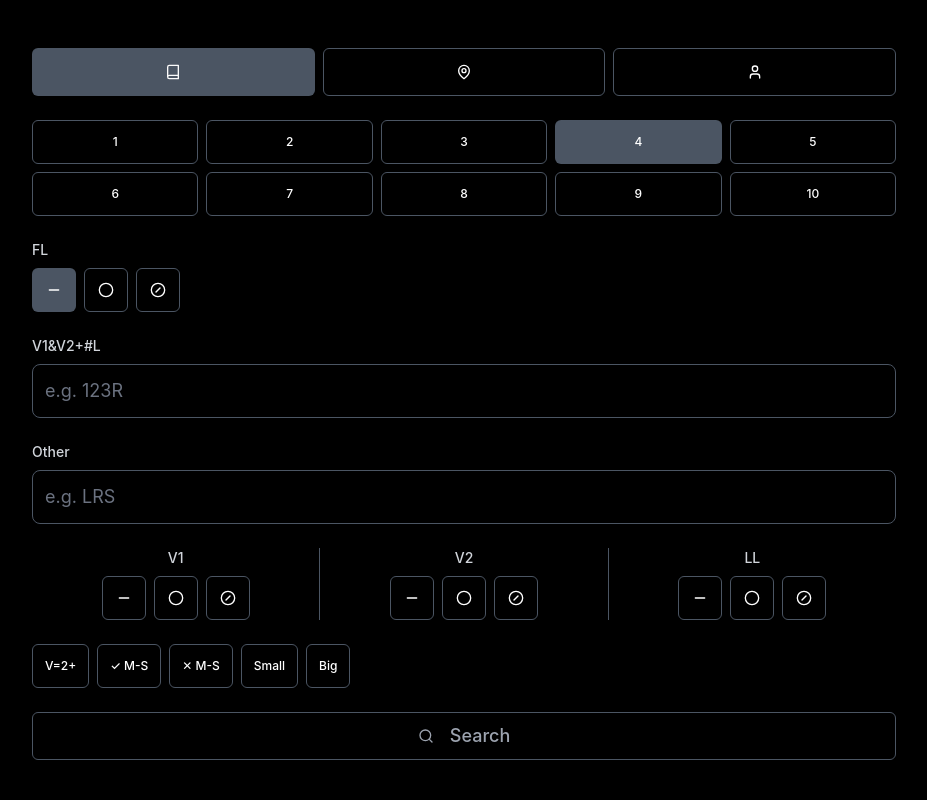
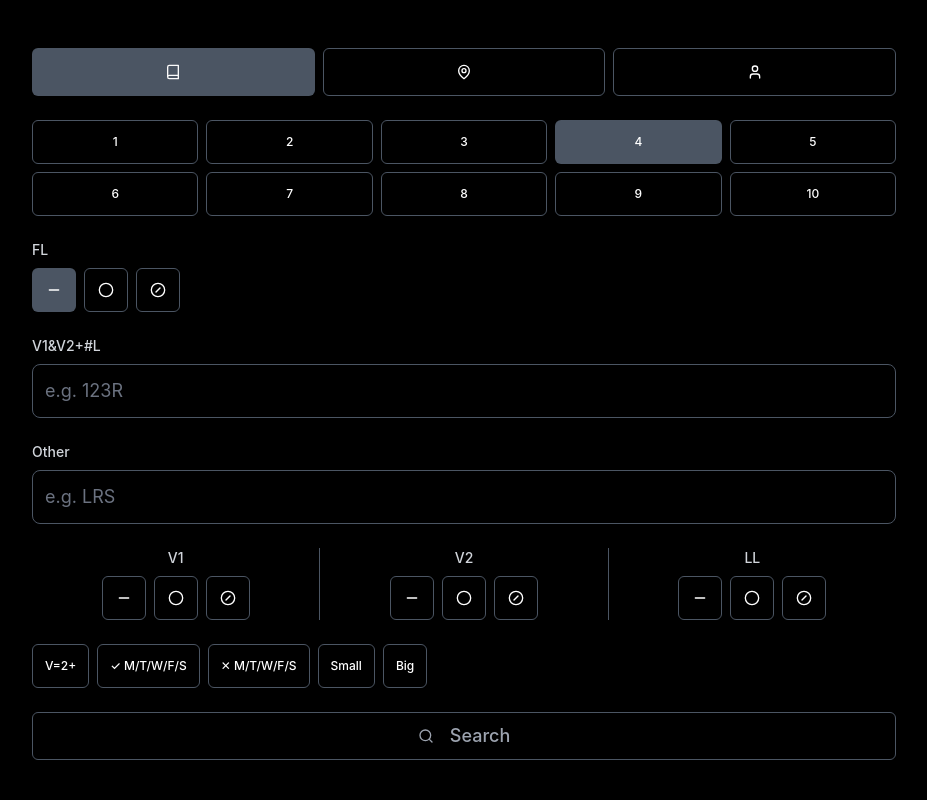
Before and after one commit to ryanod2014/enigma, a React (Vite) app in the folder web/: page / in a window 1280 px wide. Shown: the top 800 px of the page, without its empty margins (176-1103 px from the left). Built offline with nearby package versions, Linux system fonts and the light colour scheme.

Commit message:
UI: update M/T/W/F/S buttons and reorder city/country row; place-only small/big already conditional

```diff
--- a/web/src/pages/App.tsx
+++ b/web/src/pages/App.tsx
@@ -534,8 +534,8 @@ export default function App() {
               V=2+
             </Button>
             {/* MTSF buttons inline */}
-            <Button variant={msFilter === 'yes' ? 'default' : 'outline'} size="sm" className={`h-11 ${msFilter === 'yes' ? 'bg-gray-600' : 'bg-transparent border-gray-600'}`} onClick={() => setMsFilter(msFilter === 'yes' ? 'all' : 'yes')}>✓ M-S</Button>
-            <Button variant={msFilter === 'no' ? 'default' : 'outline'} size="sm" className={`h-11 ${msFilter === 'no' ? 'bg-gray-600' : 'bg-transparent border-gray-600'}`} onClick={() => setMsFilter(msFilter === 'no' ? 'all' : 'no')}>✕ M-S</Button>
+            <Button variant={msFilter === 'yes' ? 'default' : 'outline'} size="sm" className={`h-11 ${msFilter === 'yes' ? 'bg-gray-600' : 'bg-transparent border-gray-600'}`} onClick={() => setMsFilter(msFilter === 'yes' ? 'all' : 'yes')}>✓ M/T/W/F/S</Button>
+            <Button variant={msFilter === 'no' ? 'default' : 'outline'} size="sm" className={`h-11 ${msFilter === 'no' ? 'bg-gray-600' : 'bg-transparent border-gray-600'}`} onClick={() => setMsFilter(msFilter === 'no' ? 'all' : 'no')}>✕ M/T/W/F/S</Button>
             {mode === 'words' && (
               <>
                 <Button
```
